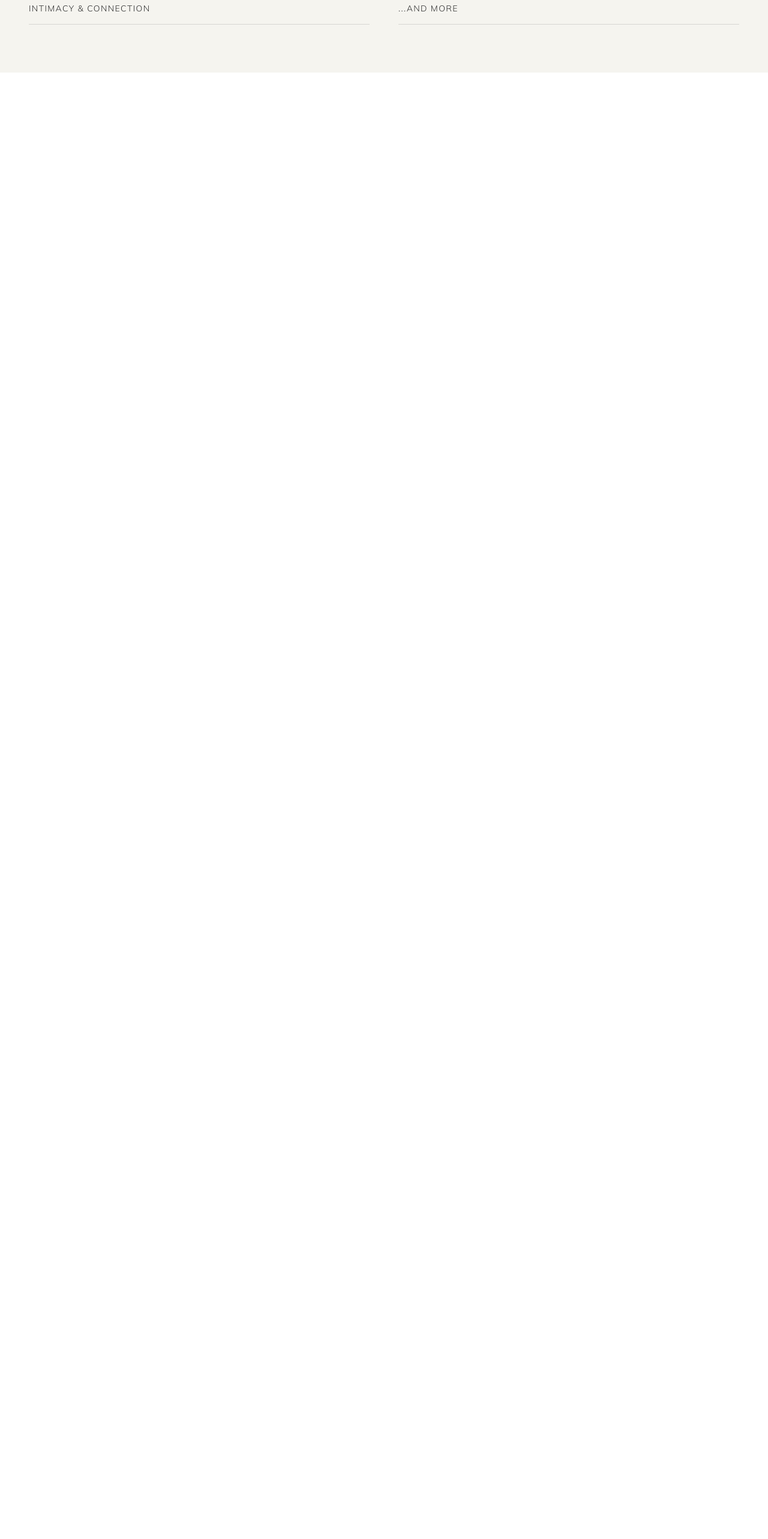
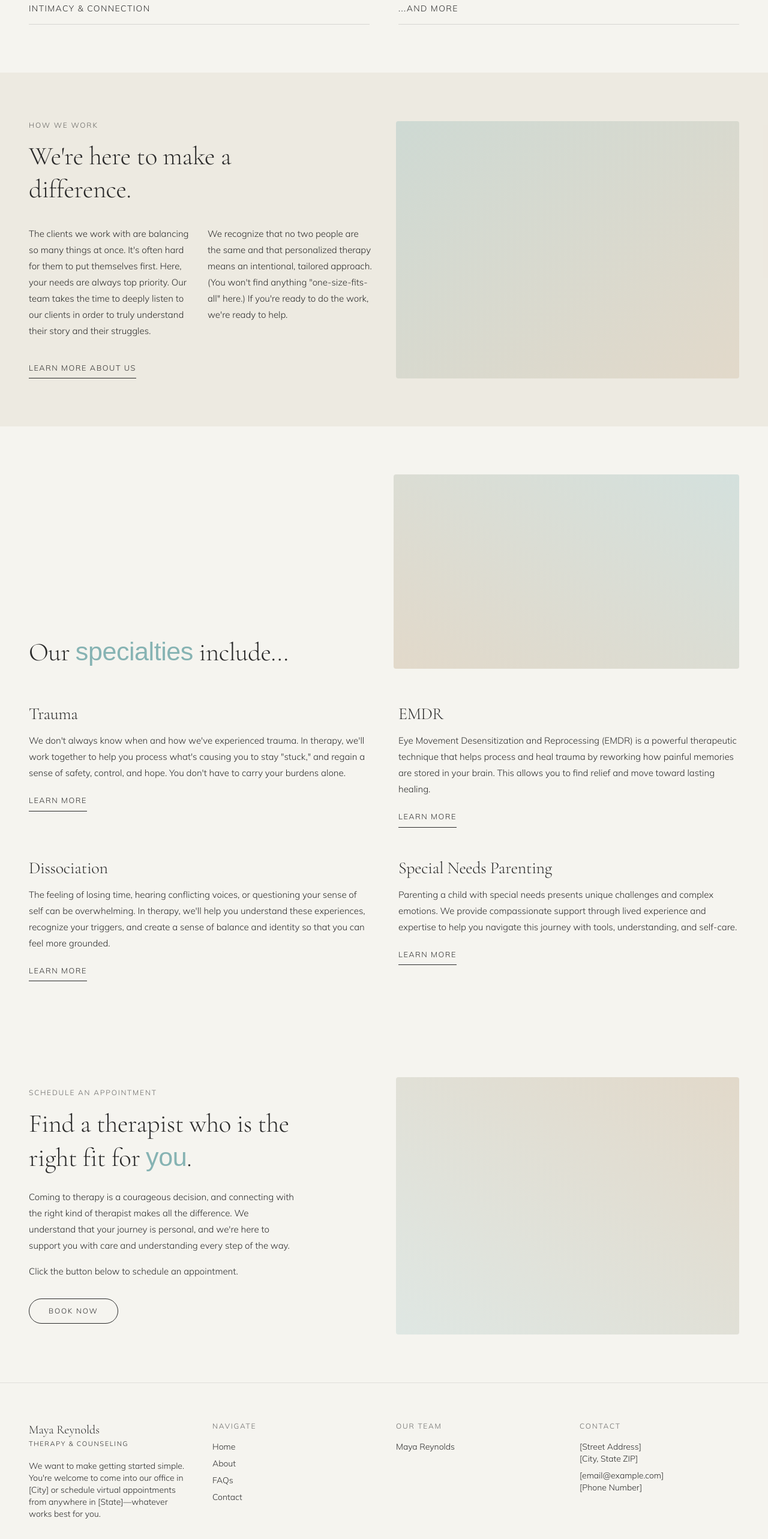
Before and after one commit to Venkatesh496455/maya-reynolds-therapy, a Next.js app: page / in a window 1280 px wide. Shown: the part 2840-5406 px from the top of the page at 60% size. Before the commit the page ends 2961 px from the top, so only its background shows below. Built offline with nearby package versions, Linux system fonts and the light colour scheme; a web font is replaced by a local one.

Commit message:
Add HowWeWork, Specialties, Schedule, Footer sections

```diff
--- /dev/null
+++ b/app/components/Footer.tsx
@@ -0,0 +1,63 @@
+export default function Footer() {
+  const navigate = ["Home", "About", "FAQs", "Contact"];
+  const team = ["Maya Reynolds"];
+
+  return (
+    <footer className="border-t border-ink/10 bg-cream">
+      <div className="mx-auto grid max-w-7xl gap-10 px-6 py-16 md:grid-cols-4 md:px-12">
+        <div>
+          <p className="font-heading text-xl">Maya Reynolds</p>
+          <p className="text-[11px] tracking-[0.15em] uppercase">
+            Therapy &amp; Counseling
+          </p>
+          <p className="mt-4 text-sm">
+            We want to make getting started simple. You&apos;re welcome to
+            come into our office in [City] or schedule virtual appointments
+            from anywhere in [State]—whatever works best for you.
+          </p>
+        </div>
+
+        <div>
+          <p className="mb-4 text-xs tracking-[0.15em] uppercase text-ink/70">
+            Navigate
+          </p>
+          <ul className="space-y-2 text-sm">
+            {navigate.map((item) => (
+              <li key={item}>
+                <a href="#" className="hover:text-accent">
+                  {item}
+                </a>
+              </li>
+            ))}
+          </ul>
+        </div>
+
+        <div>
+          <p className="mb-4 text-xs tracking-[0.15em] uppercase text-ink/70">
+            Our Team
+          </p>
+          <ul className="space-y-2 text-sm">
+            {team.map((item) => (
+              <li key={item}>{item}</li>
+            ))}
+          </ul>
+        </div>
+
+        <div>
+          <p className="mb-4 text-xs tracking-[0.15em] uppercase text-ink/70">
+            Contact
+          </p>
+          <p className="text-sm">[Street Address]</p>
+          <p className="text-sm">[City, State ZIP]</p>
+          <p className="mt-2 text-sm">[email@example.com]</p>
+          <p className="text-sm">[Phone Number]</p>
+        </div>
+      </div>
+
+      <div className="border-t border-ink/10 px-6 py-6 text-center text-xs text-ink/60 md:px-12">
+        © {new Date().getFullYear()} Maya Reynolds Therapy &amp; Counseling.
+        All rights reserved.
+      </div>
+    </footer>
+  );
+}
--- /dev/null
+++ b/app/components/HowWeWork.tsx
@@ -0,0 +1,37 @@
+export default function HowWeWork() {
+  return (
+    <section className="bg-secondary/40">
+      <div className="mx-auto grid max-w-7xl gap-10 px-6 py-20 md:px-12 lg:grid-cols-2 lg:items-center">
+        <div className="aspect-[4/3] rounded-sm bg-gradient-to-br from-accent/30 to-secondary lg:order-2" />
+
+        <div className="lg:order-1">
+          <p className="mb-4 text-xs tracking-[0.15em] uppercase text-ink/70">
+            How we work
+          </p>
+          <h2 className="max-w-md">We&apos;re here to make a difference.</h2>
+
+          <div className="mt-8 grid gap-6 sm:grid-cols-2">
+            <p>
+              The clients we work with are balancing so many things at once.
+              It&apos;s often hard for them to put themselves first. Here,
+              your needs are always top priority. Our team takes the time to
+              deeply listen to our clients in order to truly understand their
+              story and their struggles.
+            </p>
+            <p>
+              We recognize that no two people are the same and that
+              personalized therapy means an intentional, tailored approach.
+              (You won&apos;t find anything &quot;one-size-fits-all&quot;
+              here.) If you&apos;re ready to do the work, we&apos;re ready to
+              help.
+            </p>
+          </div>
+
+          <a href="#" className="btn-link mt-8">
+            Learn more about us
+          </a>
+        </div>
+      </div>
+    </section>
+  );
+}
--- /dev/null
+++ b/app/components/Schedule.tsx
@@ -0,0 +1,34 @@
+export default function Schedule() {
+  return (
+    <section className="bg-cream">
+      <div className="mx-auto grid max-w-7xl gap-10 px-6 py-20 md:px-12 lg:grid-cols-2 lg:items-center">
+        <div>
+          <p className="mb-4 text-xs tracking-[0.15em] uppercase text-ink/70">
+            Schedule an appointment
+          </p>
+          <h2 className="max-w-md">
+            Find a therapist who is the right fit for{" "}
+            <span className="script">you</span>.
+          </h2>
+          <p className="mt-6 max-w-md">
+            Coming to therapy is a courageous decision, and connecting with
+            the right kind of therapist makes all the difference. We
+            understand that your journey is personal, and we&apos;re here to
+            support you with care and understanding every step of the way.
+          </p>
+          <p className="mt-4 max-w-md">
+            Click the button below to schedule an appointment.
+          </p>
+          <a
+            href="#"
+            className="mt-8 inline-block rounded-full border border-ink px-8 py-3 text-xs tracking-[0.15em] uppercase"
+          >
+            Book now
+          </a>
+        </div>
+
+        <div className="aspect-[4/3] rounded-sm bg-gradient-to-bl from-secondary to-accent/20" />
+      </div>
+    </section>
+  );
+}
--- /dev/null
+++ b/app/components/Specialties.tsx
@@ -0,0 +1,43 @@
+const items = [
+  {
+    title: "Trauma",
+    text: "We don't always know when and how we've experienced trauma. In therapy, we'll work together to help you process what's causing you to stay \"stuck,\" and regain a sense of safety, control, and hope. You don't have to carry your burdens alone.",
+  },
+  {
+    title: "EMDR",
+    text: "Eye Movement Desensitization and Reprocessing (EMDR) is a powerful therapeutic technique that helps process and heal trauma by reworking how painful memories are stored in your brain. This allows you to find relief and move toward lasting healing.",
+  },
+  {
+    title: "Dissociation",
+    text: "The feeling of losing time, hearing conflicting voices, or questioning your sense of self can be overwhelming. In therapy, we'll help you understand these experiences, recognize your triggers, and create a sense of balance and identity so that you can feel more grounded.",
+  },
+  {
+    title: "Special Needs Parenting",
+    text: "Parenting a child with special needs presents unique challenges and complex emotions. We provide compassionate support through lived experience and expertise to help you navigate this journey with tools, understanding, and self-care.",
+  },
+];
+
+export default function Specialties() {
+  return (
+    <section className="mx-auto max-w-7xl px-6 py-20 md:px-12">
+      <div className="mb-14 grid gap-8 lg:grid-cols-2 lg:items-end">
+        <div className="aspect-video rounded-sm bg-gradient-to-tr from-secondary to-accent/30 lg:order-2" />
+        <h2 className="lg:order-1">
+          Our <span className="script">specialties</span> include...
+        </h2>
+      </div>
+
+      <div className="grid gap-x-12 gap-y-12 sm:grid-cols-2">
+        {items.map((item) => (
+          <div key={item.title}>
+            <h4>{item.title}</h4>
+            <p className="mt-3">{item.text}</p>
+            <a href="#" className="btn-link mt-4">
+              Learn more
+            </a>
+          </div>
+        ))}
+      </div>
+    </section>
+  );
+}
--- a/app/page.tsx
+++ b/app/page.tsx
@@ -4,6 +4,10 @@ import Intro from "./components/Intro";
 import WhoWeHelp from "./components/WhoWeHelp";
 import QuoteBand from "./components/QuoteBand";
 import Expertise from "./components/Expertise";
+import HowWeWork from "./components/HowWeWork";
+import Specialties from "./components/Specialties";
+import Schedule from "./components/Schedule";
+import Footer from "./components/Footer";
 
 export default function Home() {
   return (
@@ -14,6 +18,10 @@ export default function Home() {
       <WhoWeHelp />
       <QuoteBand />
       <Expertise />
+      <HowWeWork />
+      <Specialties />
+      <Schedule />
+      <Footer />
     </main>
   );
 }
```
